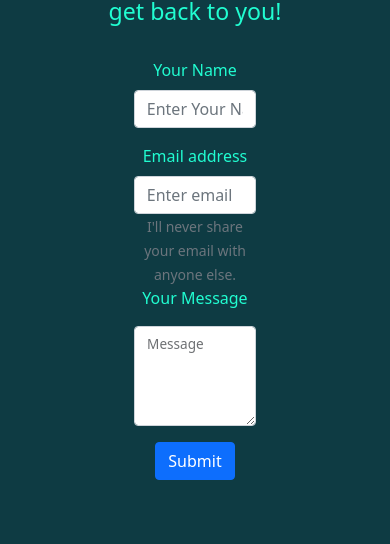
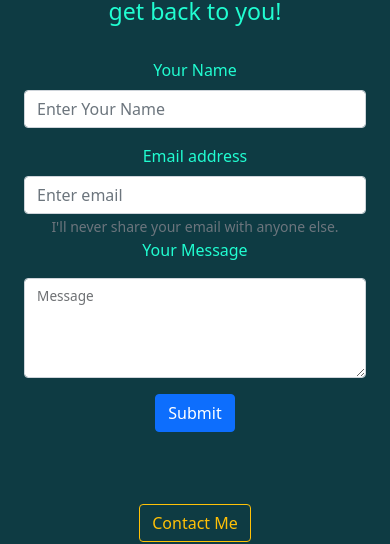
Before and after one commit to LohasOT/myReactPortfolio, a React (Create React App) app: page / in a window 390 px wide. Shown: the part 6289-6833 px from the top of the page. Built offline with nearby package versions, Linux system fonts and the light colour scheme; a web font is replaced by a local one.

Commit message:
fixed on mobile view

```diff
--- a/src/components/Contact/Contact.css
+++ b/src/components/Contact/Contact.css
@@ -50,4 +50,7 @@
     margin-left: auto;
     width: 80%;
   }
+  .containerForm{
+    max-width: 100%;
+  }
 }
```
